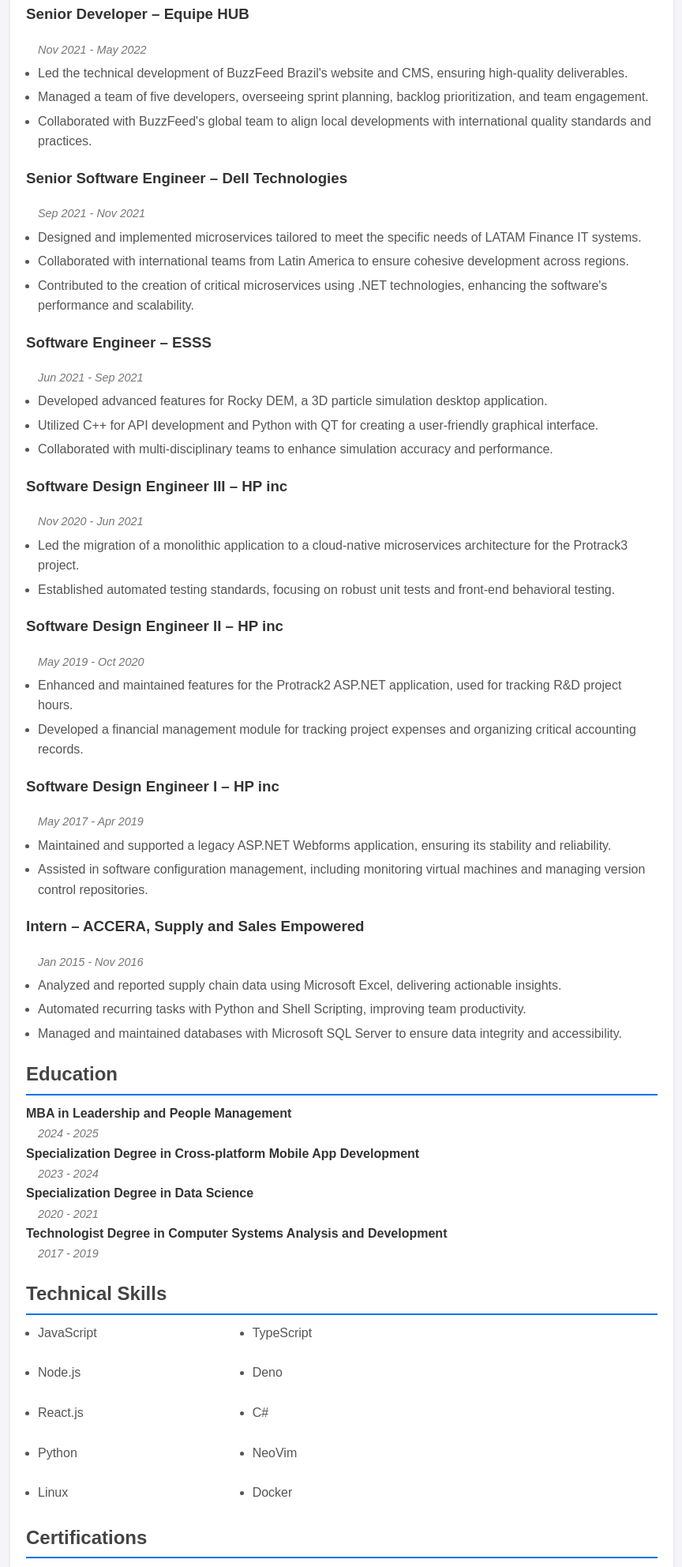
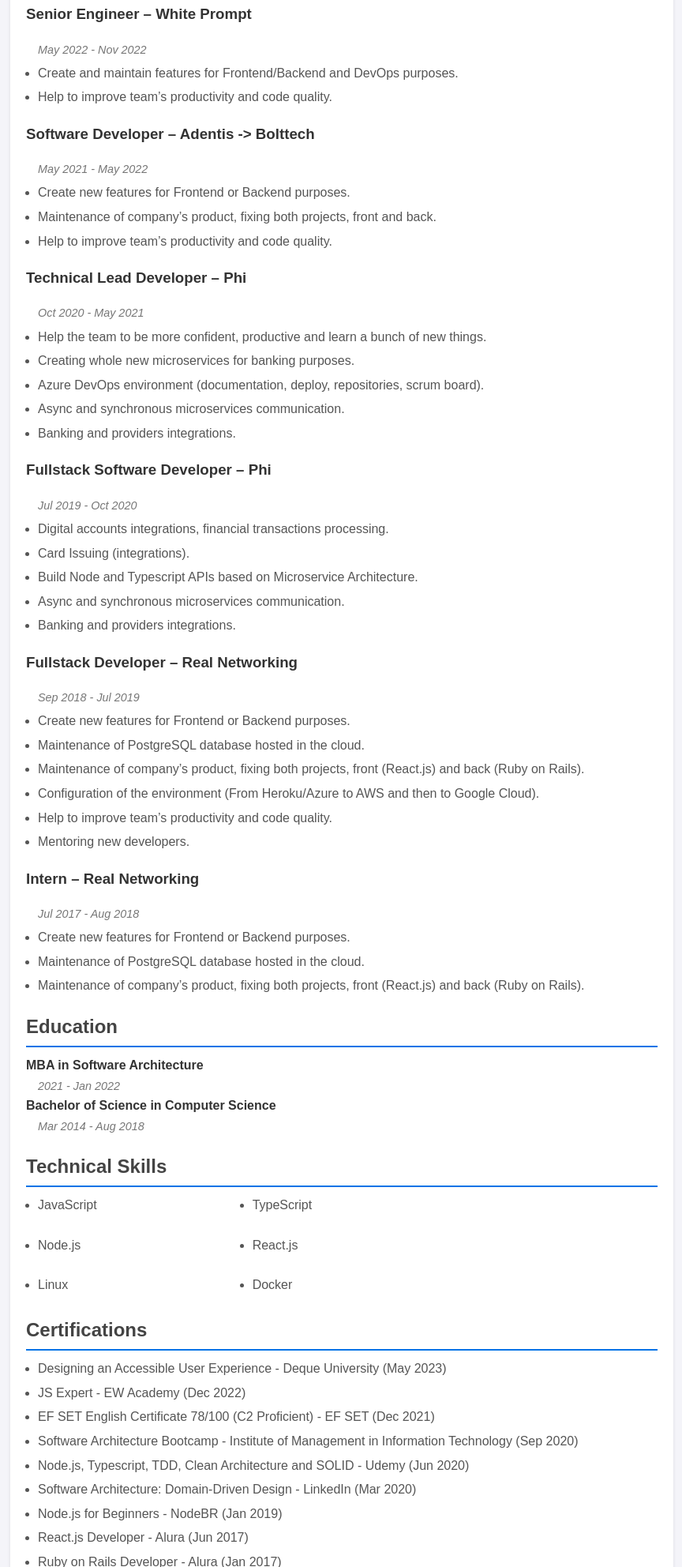
Before and after one commit to olaviolacerda/resume, a plain HTML site: page index.html in a window 1280 px wide. Shown: the part 816-2800 px from the top of the page at 79% size, without its empty margins (207-1071 px from the left). Drawn offline with Linux system fonts and the light colour scheme.

Commit message:
feat: change strutcutre and add my infos

```diff
--- a/data.json
+++ b/data.json
@@ -1,204 +1,166 @@
 {
-    "name": "Roger Oliveira",
+  "name": "Olavio Lacerda Bueno Junior",
   "title": "Software Engineer",
   "location": "Porto Alegre, Rio Grande do Sul, Brazil",
-    "phone": "+55 (051) 9 9883 8883",
-    "email": "roger.dev.br@gmail.com",
-    "linkedin": "https://www.linkedin.com/in/rogerpoliver/",
-    "github": "https://github.com/rogerpoliver",
-    "summary": "I am a software developer with experience since 2015 in both established corporations like HP, Dell, and ADP, as well as dynamic startup environments. My expertise covers a wide range of languages and frameworks. I hold a degree in Systems Analysis and Development from FIAP, along with postgraduate studies in Data Science, Software Engineering, and Mobile Development. Currently, I am studying Domain-Driven Design (DDD) and applying it to a project called '<a href=\"https://github.com/rogerpoliver/ddd-forum\" target=\"_blank\">DDD Forum</a>', available on my GitHub. I am driven by a passion for creating software that makes a meaningful impact, simplifying processes, and improving the lives of users and clients through innovative and efficient solutions.",
+  "email": "contact@olavio.dev",
+  "linkedin": "https://www.linkedin.com/in/olaviolacerda/",
+  "github": "https://github.com/olaviolacerda",
+  "summary": "I have a rich and diverse career path in software development, spanning over six years and three countries. I started as an intern at a startup, where I learned Ruby on Rails and ReactJS. I then joined a digital payments company, where I improved my skills in NodeJS, API development, and databases, and became a Technical Lead for a challenging project. I also provided remote software development consultancy services to Portugal, where I mastered ReactJS, NodeJS, and discovered Golang. In 2022, I earned an MBA in Software Architecture from IGTI, enhancing my vision for building robust solutions. I also mentored at Mais1Code, helping new talents enter the programming world.\nMy ultimate goal is to become an expert in developing reliable, secure, and high-quality applications, and to help as many people as possible find their place and grow in the software development field.\nLet’s connect and explore new possibilities together!",
   "experience": [
     {
       "title": "Senior Developer",
       "company": "ADP Brazil Labs",
-            "date": "May 2022 - Present",
+      "date": "Jan 2023 - Present",
       "tasks": [
-                "Developing agnostic micro front-end solutions using StencilJS, ensuring seamless integration with frameworks like React.js, Angular, and other SPA systems.",
+        "Development of micro-services and micro front-ends for ADP NextGen Apps.",
         "Optimizing backend operations through robust and efficient implementations in Node.js.",
-                "Created solutions to structure unstructured data, leveraging advanced Language Models like Mistral, GPT-3.5, and GPT-4 for enhanced user experiences and data workflows.",
-                "Contributing to the Embedded Payroll project by integrating systems into US banking platforms, addressing complex challenges related to security and multi-technology compatibility."
+        "Help to improve team’s productivity and code quality.",
+        "Contributing to the Accountant Connect project by integrating systems across the platforms, addressing complex challenges related to security and multi-technology compatibility."
       ]
     },
     {
-            "title": "Senior Developer",
-            "company": "Equipe HUB",
-            "date": "Nov 2021 - May 2022",
+      "title": "Senior Engineer",
+      "company": "White Prompt",
+      "date": "May 2022 - Nov 2022",
       "tasks": [
-                "Led the technical development of BuzzFeed Brazil's website and CMS, ensuring high-quality deliverables.",
-                "Managed a team of five developers, overseeing sprint planning, backlog prioritization, and team engagement.",
-                "Collaborated with BuzzFeed's global team to align local developments with international quality standards and practices."
+        "Create and maintain features for Frontend/Backend and DevOps purposes.",
+        "Help to improve team’s productivity and code quality."
       ]
     },
     {
-            "title": "Senior Software Engineer",
-            "company": "Dell Technologies",
-            "date": "Sep 2021 - Nov 2021",
+      "title": "Software Developer",
+      "company": "Adentis -> Bolttech",
+      "date": "May 2021 - May 2022",
       "tasks": [
-                "Designed and implemented microservices tailored to meet the specific needs of LATAM Finance IT systems.",
-                "Collaborated with international teams from Latin America to ensure cohesive development across regions.",
-                "Contributed to the creation of critical microservices using .NET technologies, enhancing the software's performance and scalability."
+        "Create new features for Frontend or Backend purposes.",
+        "Maintenance of company’s product, fixing both projects, front and back.",
+        "Help to improve team’s productivity and code quality."
       ]
     },
     {
-            "title": "Software Engineer",
-            "company": "ESSS",
-            "date": "Jun 2021 - Sep 2021",
+      "title": "Technical Lead Developer",
+      "company": "Phi",
+      "date": "Oct 2020 - May 2021",
       "tasks": [
-                "Developed advanced features for Rocky DEM, a 3D particle simulation desktop application.",
-                "Utilized C++ for API development and Python with QT for creating a user-friendly graphical interface.",
-                "Collaborated with multi-disciplinary teams to enhance simulation accuracy and performance."
+        "Help the team to be more confident, productive and learn a bunch of new things.",
+        "Creating whole new microservices for banking purposes.",
+        "Azure DevOps environment (documentation, deploy, repositories, scrum board).",
+        "Async and synchronous microservices communication.",
+        "Banking and providers integrations."
       ]
     },
     {
-            "title": "Software Design Engineer III",
-            "company": "HP inc",
-            "date": "Nov 2020 - Jun 2021",
+      "title": "Fullstack Software Developer",
+      "company": "Phi",
+      "date": "Jul 2019 - Oct 2020",
       "tasks": [
-                "Led the migration of a monolithic application to a cloud-native microservices architecture for the Protrack3 project.",
-                "Established automated testing standards, focusing on robust unit tests and front-end behavioral testing."
+        "Digital accounts integrations, financial transactions processing.",
+        "Card Issuing (integrations).",
+        "Build Node and Typescript APIs based on Microservice Architecture.",
+        "Async and synchronous microservices communication.",
+        "Banking and providers integrations."
       ]
     },
     {
-            "title": "Software Design Engineer II",
-            "company": "HP inc",
-            "date": "May 2019 - Oct 2020",
+      "title": "Fullstack Developer",
+      "company": "Real Networking",
+      "date": "Sep 2018 - Jul 2019",
       "tasks": [
-                "Enhanced and maintained features for the Protrack2 ASP.NET application, used for tracking R&D project hours.",
-                "Developed a financial management module for tracking project expenses and organizing critical accounting records."
-            ]
-        },
-        {
-            "title": "Software Design Engineer I",
-            "company": "HP inc",
-            "date": "May 2017 - Apr 2019",
-            "tasks": [
-                "Maintained and supported a legacy ASP.NET Webforms application, ensuring its stability and reliability.",
-                "Assisted in software configuration management, including monitoring virtual machines and managing version control repositories."
+        "Create new features for Frontend or Backend purposes.",
+        "Maintenance of PostgreSQL database hosted in the cloud.",
+        "Maintenance of company’s product, fixing both projects, front (React.js) and back (Ruby on Rails).",
+        "Configuration of the environment (From Heroku/Azure to AWS and then to Google Cloud).",
+        "Help to improve team’s productivity and code quality.",
+        "Mentoring new developers."
       ]
     },
     {
       "title": "Intern",
-            "company": "ACCERA, Supply and Sales Empowered",
-            "date": "Jan 2015 - Nov 2016",
+      "company": "Real Networking",
+      "date": "Jul 2017 - Aug 2018",
       "tasks": [
-                "Analyzed and reported supply chain data using Microsoft Excel, delivering actionable insights.",
-                "Automated recurring tasks with Python and Shell Scripting, improving team productivity.",
-                "Managed and maintained databases with Microsoft SQL Server to ensure data integrity and accessibility."
+        "Create new features for Frontend or Backend purposes.",
+        "Maintenance of PostgreSQL database hosted in the cloud.",
+        "Maintenance of company’s product, fixing both projects, front (React.js) and back (Ruby on Rails)."
       ]
     }
   ],
   "education": [
     {
       "degree": "MBA",
-            "field": "Leadership and People Management",
-            "institution": "Descomplica Faculdade Digital",
-            "date": "2024 - 2025"
+      "field": "Software Architecture",
+      "institution": "Institute of Management in Information Technology",
+      "date": "2021 - Jan 2022"
     },
     {
-            "degree": "Specialization Degree",
-            "field": "Cross-platform Mobile App Development",
-            "institution": "Descomplica Faculdade Digital",
-            "date": "2023 - 2024"
-        },
-        {
-            "degree": "Specialization Degree",
-            "field": "Data Science",
+      "degree": "Bachelor of Science",
+      "field": "Computer Science",
       "institution": "UniRitter",
-            "date": "2020 - 2021"
-        },
-        {
-            "degree": "Technologist Degree",
-            "field": "Computer Systems Analysis and Development",
-            "institution": "FIAP",
-            "date": "2017 - 2019"
+      "date": "Mar 2014 - Aug 2018"
     }
   ],
   "skills": [
     "JavaScript",
     "TypeScript",
     "Node.js",
-        "Deno",
     "React.js",
-        "C#",
-        "Python",
-        "NeoVim",
     "Linux",
     "Docker"
   ],
   "certifications": [
     {
-            "name": "EF SET English Certificate 73/100 (C2 Proficient)",
-            "institution": "EF SET",
-            "date": "May 2024"
+      "name": "Designing an Accessible User Experience",
+      "institution": "Deque University",
+      "date": "May 2023"
     },
     {
-            "name": "NLW Expert Python Track",
-            "institution": "Rocketseat",
-            "date": "Feb 2024"
+      "name": "JS Expert",
+      "institution": "EW Academy",
+      "date": "Dec 2022"
     },
     {
-            "name": "Development of Modern and Scalable Applications with Microservices",
-            "institution": "Full Cycle",
-            "date": "Mar 2022"
+      "name": "EF SET English Certificate 78/100 (C2 Proficient)",
+      "institution": "EF SET",
+      "date": "Dec 2021"
     },
     {
-            "name": "JavaScript Fullstack Bootcamp",
-            "institution": "Rocketseat",
-            "date": "Oct 2020"
-        },
-        {
-            "name": ".NET Bootcamp",
-            "institution": "Alura",
+      "name": "Software Architecture Bootcamp",
+      "institution": "Institute of Management in Information Technology",
       "date": "Sep 2020"
     },
     {
-            "name": "React JS Bootcamp",
-            "institution": "Alura",
-            "date": "Sep 2020"
+      "name": "Node.js, Typescript, TDD, Clean Architecture and SOLID",
+      "institution": "Udemy",
+      "date": "Jun 2020"
     },
     {
-            "name": "Professional Qualification Certificate in Digital Entrepreneurship and IT Management",
-            "institution": "FIAP",
-            "date": "Dec 2019"
+      "name": "Software Architecture: Domain-Driven Design",
+      "institution": "LinkedIn",
+      "date": "Mar 2020"
     },
     {
-            "name": "Professional Qualification Certificate in Mobile Application Development",
-            "institution": "FIAP",
-            "date": "Dec 2019"
-        },
-        {
-            "name": "Professional Qualification Certificate in System Analysis and Web Prototyping",
-            "institution": "FIAP",
+      "name": "Node.js for Beginners",
+      "institution": "NodeBR",
       "date": "Jan 2019"
     },
     {
-            "name": "Professional Qualification Certificate in Web 2.0 Developer and Designer",
-            "institution": "FIAP",
-            "date": "Jan 2019"
+      "name": "React.js Developer",
+      "institution": "Alura",
+      "date": "Jun 2017"
+    },
+    {
+      "name": "Ruby on Rails Developer",
+      "institution": "Alura",
+      "date": "Jan 2017"
     }
   ],
-    "languages": [
-        "Portuguese: Native",
-        "English: C2 Proficient (EF SET)"
-    ],
+  "languages": ["Portuguese: Native", "English: Professional proficiency"],
   "volunteering": [
     {
-            "role": "Hour of Code Instructor",
-            "organization": "HP",
-            "date": "May 2018 - Apr 2019",
-            "description": "Taught programming to teenagers from the local community at the Amparo Santa Cruz Institution in Porto Alegre. This initiative aimed to provide better opportunities and contribute to community development through programming education."
-        }
-    ],
-    "opensource": [
-        {
-            "project": "Deno - Standard Library",
-            "description": "Fixed an example in the JSDocs for the Expect.ObjectContaining in the testing module.",
-            "link": "https://github.com/denoland/std/pull/6357"
-        },
-        {
-            "project": "Microsoft - TypeScript Website",
-            "description": "Translated some files and examples from English to Portuguese as part of a community effort.",
-            "link": "https://github.com/microsoft/TypeScript-Website/pull/1054"
+      "role": "Development Mentor",
+      "organization": "Mais1Code",
+      "date": "Jul 2021 - Dec 2021",
+      "description": "Taught programming to teenagers from communities at São Paulo, remotely. This initiative aimed to provide better opportunities and contribute to community development through programming education."
     }
   ]
 }
--- a/script.js
+++ b/script.js
@@ -4,8 +4,9 @@ fetch("data.json")
     document.title = `${data.name} - Resume`; // Set the document title dynamically
     document.getElementById("name").textContent = data.name;
     document.getElementById("title").textContent = data.title;
-        document.getElementById("contact").textContent =
-            `${data.location} | 📞 ${data.phone} | ✉️ ${data.email}`;
+    document.getElementById(
+      "contact"
+    ).textContent = `${data.location} | ✉️ ${data.email}`;
     document.getElementById("links").innerHTML = `
       🌐 <a href="${data.linkedin}">LinkedIn</a> | <a href="${data.github}">GitHub</a>
     `;
@@ -40,19 +41,15 @@ fetch("data.json")
       skillsContainer.appendChild(li);
     });
 
-        const certificationsContainer = document.getElementById(
-            "certifications",
-        );
+    const certificationsContainer = document.getElementById("certifications");
     data.certifications.forEach((cert) => {
       const li = document.createElement("li");
-            li.textContent =
-                `${cert.name} - ${cert.institution} (${cert.date})`;
+      li.textContent = `${cert.name} - ${cert.institution} (${cert.date})`;
       certificationsContainer.appendChild(li);
     });
 
-        document.getElementById("languages").textContent = data.languages.join(
-            " | ",
-        );
+    document.getElementById("languages").textContent =
+      data.languages.join(" | ");
 
     const volunteeringContainer = document.getElementById("volunteering");
     data.volunteering.forEach((volunteer) => {
@@ -66,7 +63,7 @@ fetch("data.json")
     });
 
     const opensourceContainer = document.getElementById("opensource");
-        data.opensource.forEach((contribution) => {
+    data.opensource?.forEach((contribution) => {
       const div = document.createElement("div");
       div.innerHTML = `
     <h3>${contribution.project}</h3>
@@ -76,8 +73,8 @@ fetch("data.json")
       opensourceContainer.appendChild(div);
     });
 
-        document.getElementById("footer").textContent = `© ${
-            new Date().getFullYear()
-        } - ${data.name}`;
+    document.getElementById(
+      "footer"
+    ).textContent = `© ${new Date().getFullYear()} - ${data.name}`;
   })
   .catch((error) => console.error("Error loading the data:", error));
```
Also changed, not shown: index.html (+3 -10 lines), 2 other files. Lines whose indentation alone changed are shown as unchanged.
